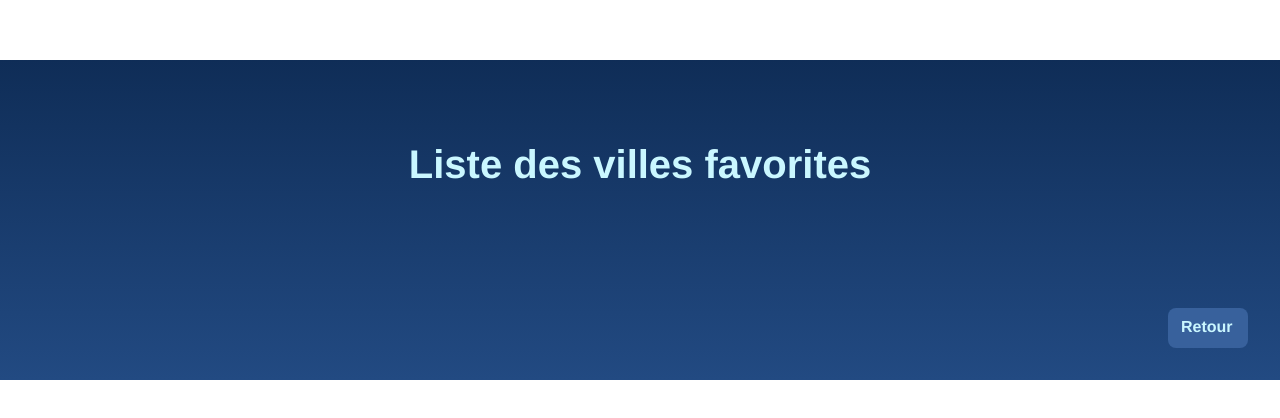
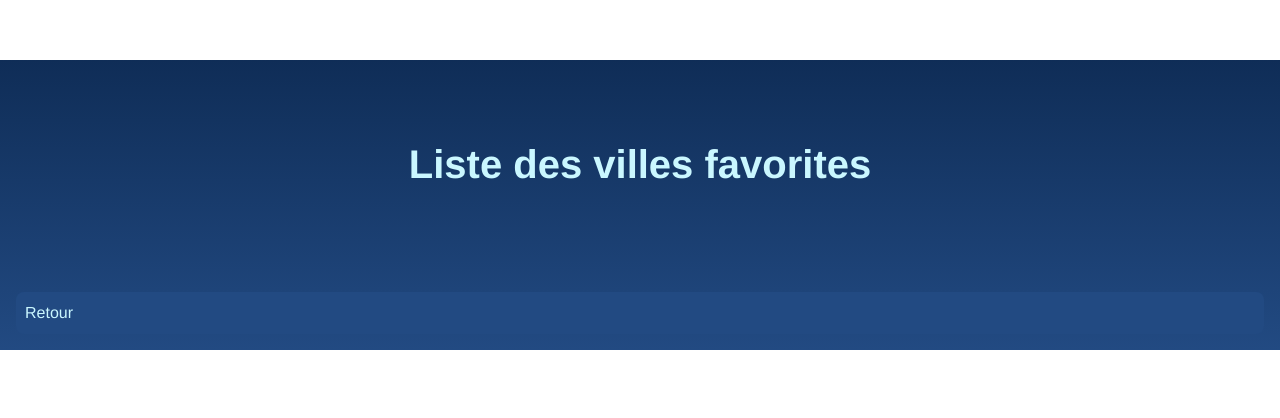
Before and after one commit to Carolinecrepin/weather, a Vue app: page /city in a window 1280 px wide. Shown: the top 418 px of the page. Built offline with nearby package versions, Linux system fonts and the light colour scheme.

Commit message:
css weather city list , window location

```diff
--- a/src/views/CurrentWeatherView.vue
+++ b/src/views/CurrentWeatherView.vue
@@ -14,7 +14,7 @@
             forecastWeather.tempMaxDaily
           }}° Ressenti {{ currentWeather.feelTemp }}°
         </p>
-        <p>Vendredi, 11:41</p>
+        <p>Vendredi,{{forecastWeather.currentHour}} </p>
         <!--bouton pour ajouter une ville en favoris-->
         <button class="favorite-btn" @click="addToFavoriteCity">
           Ajouter aux favoris
@@ -444,11 +444,12 @@ export default {
         this.currentWeather = weatherFactory.setCurrentWeather(currentWeather);
       });
     },
+    //methode pour ajouter un ville (current) en favoris en faisant un tableau d'objets qui contient les coords et la ville
     async addToFavoriteCity() {
       //la const cities est un objet contenant des propriétés
       const city = {
-        city: this.currentWeather.city,
-        coords: {
+        city: this.currentWeather.name,   //ville courante
+        coords: {                         //coordonées courante
           latitude: this.currentWeather.latitude,
           longitude: this.currentWeather.longitude,
         },
@@ -468,6 +469,7 @@ export default {
         localStorage.setItem("cities", JSON.stringify(citySaveInLocalStorage));
       }
     },
+
   },
 };
 </script>
--- a/src/views/WeatherCityList.vue
+++ b/src/views/WeatherCityList.vue
@@ -1,80 +1,83 @@
 <template>
+  <div class="favoritesCities">
     <div class="city-list">
       <h1 class="title">Liste des villes favorites</h1>
       <div class="list" v-for="(city, index) in cities" :key="index">
-            <li> {{city.city}} <button class="show-btn">voir météo</button></li>
+        <h4>{{ city.city }}</h4>
+        <div class="currentWeather">données météo ici</div>
+        <div class="btn-card">
+          <button class="btn" @click="showWeatherLocationCity(city)">
+            voir météo
+          </button>
+          <button class="btn">supprimer</button>
+        </div>
       </div>
       <button class="btn" @click="$router.go(-1)">Retour</button>
     </div>
+  </div>
 </template>
 <script>
-
 export default {
   data() {
     return {
-            cities:[{
-
-            }]
-        }
+      cities: [{}],
+    };
   },
   mounted() {
     this.getFavoriteCity();
   },
   methods: {
-        getFavoriteCity(){
+    getFavoriteCity() {
       //tableau d'obj de cities = citySaveInLocalStorage
       let citySaveInLocalStorage = localStorage.getItem("cities");
       //construit la valeur js en obj
       this.cities = JSON.parse(citySaveInLocalStorage);
     },
-    }
-}
+    //methode pour voir la current météo de la ville favorite selectionnée qui prend en parametres la longitude et la latitude
+    showWeatherLocationCity(city) {
+      window.location.href = `/?city=${city.coords.latitude, city.coords.longitude}`;
+    },
+  },
+};
 </script>
 <style scoped>
+.favoritesCities {
+  background-color: #0f284c;
+}
 .city-list {
   display: flex;
   flex-direction: column;
-    background: linear-gradient(#0F2D57, #224a82);
+  background: linear-gradient(#0f2d57, #224a82);
 }
-.title{
+.title {
   padding: 2em;
-    color: #CAF7FF;
+  color: #caf7ff;
   font-weight: bold;
 }
 .list {
   display: flex;
   flex-direction: column;
-    color: #CAF7FF;
+  background: linear-gradient(#0f2d57, #224a82);
+  color: #caf7ff;
   justify-content: center;
+  border-radius: 10px;
+  margin: 2em;
 }
-.show-btn {
-    display: flex;
-    background-color: #224a82;
-    color:#CAF7FF;
-    border-radius: 8px;
-    font-weight: bolder;
-    padding:0.5em;
-    margin: 1em;
-}
-li {
+.btn-card {
     display: flex;
     flex-direction: row;
-    justify-content: space-between;
-    margin:1em;
-    font-family: sans-serif;
-    font-weight: bolder;
-    font-size: 1.2em;
+    justify-content: space-evenly;
 }
 .btn {
   display: flex;
-    align-self: flex-end;
-    background-color: #38619c;
-    color:#CAF7FF;
+  background-color: #224a82;
+  color: #caf7ff;
   border-radius: 8px;
-    font-weight: bolder;
-    margin: 2em;
-    height: 2.5em;
-    width: 5em;
-
+  padding: 0.5em;
+  margin: 1em;
+}
+h4 {
+    padding: 0.5em;;
+    align-self: center;
 }
 </style>
```
Lines whose indentation alone changed are shown as unchanged.
